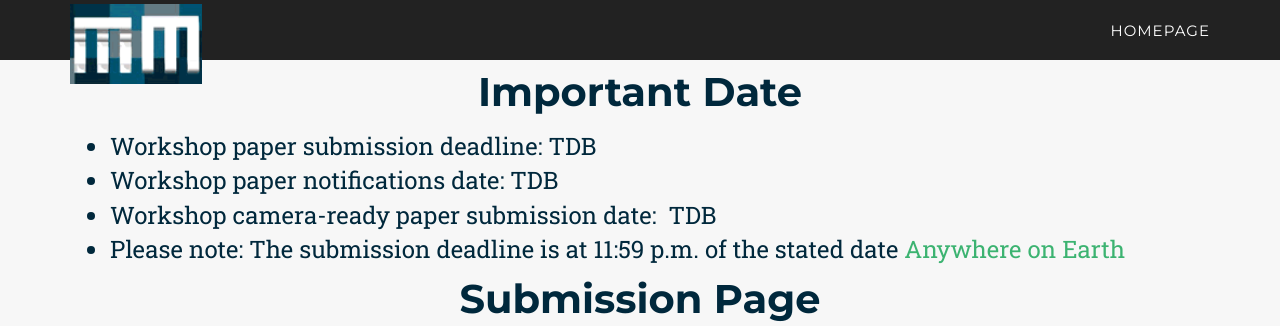
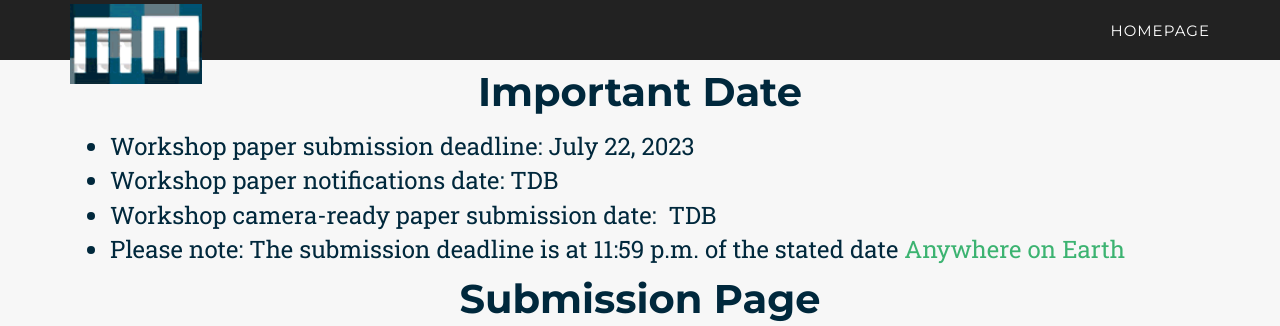
Before and after one commit to hcma2024/hcma2024.github.io, a Jekyll site: the page built from _2022_pages/call.html, in a window 1280 px wide and 1170 px high. Shown: the top 326 px of the window. Built offline with Jekyll 4.4.1, drawn with Linux system fonts in a browser that asks for light colours; some web fonts are replaced.

Commit message:
Update call.html

```diff
--- a/_includes/2022_data/call.html
+++ b/_includes/2022_data/call.html
@@ -12,7 +12,7 @@
                 <font size='5'>
                     <ul>
                         <!--<li>Workshop paper submission: <span style="text-decoration:line-through;">August 10</span> -> August 5, 2022</li> -->
-                        <li>Workshop paper submission deadline: TDB</li>
+                        <li>Workshop paper submission deadline: July 22, 2023</li>
                         <li>Workshop paper notifications date: TDB</li>
                         <li>Workshop camera-ready paper submission date:  TDB</li>
                         <li>Please note: The submission deadline is at 11:59 p.m. of the stated date <a href="https://www.timeanddate.com/time/zones/aoe">Anywhere on Earth</a></li>
@@ -29,7 +29,7 @@
 
 
             <p class="large">
-                Submissions are made via <a href="https://hcma2023.github.io">Link</a>.
+                Submissions are made via <a href="https://openreview.net/group?id=acmmm.org/ACMMM/2023/Workshop/HCMA">Link</a>.
             </p>
 
             <!--<p class="large">
```
